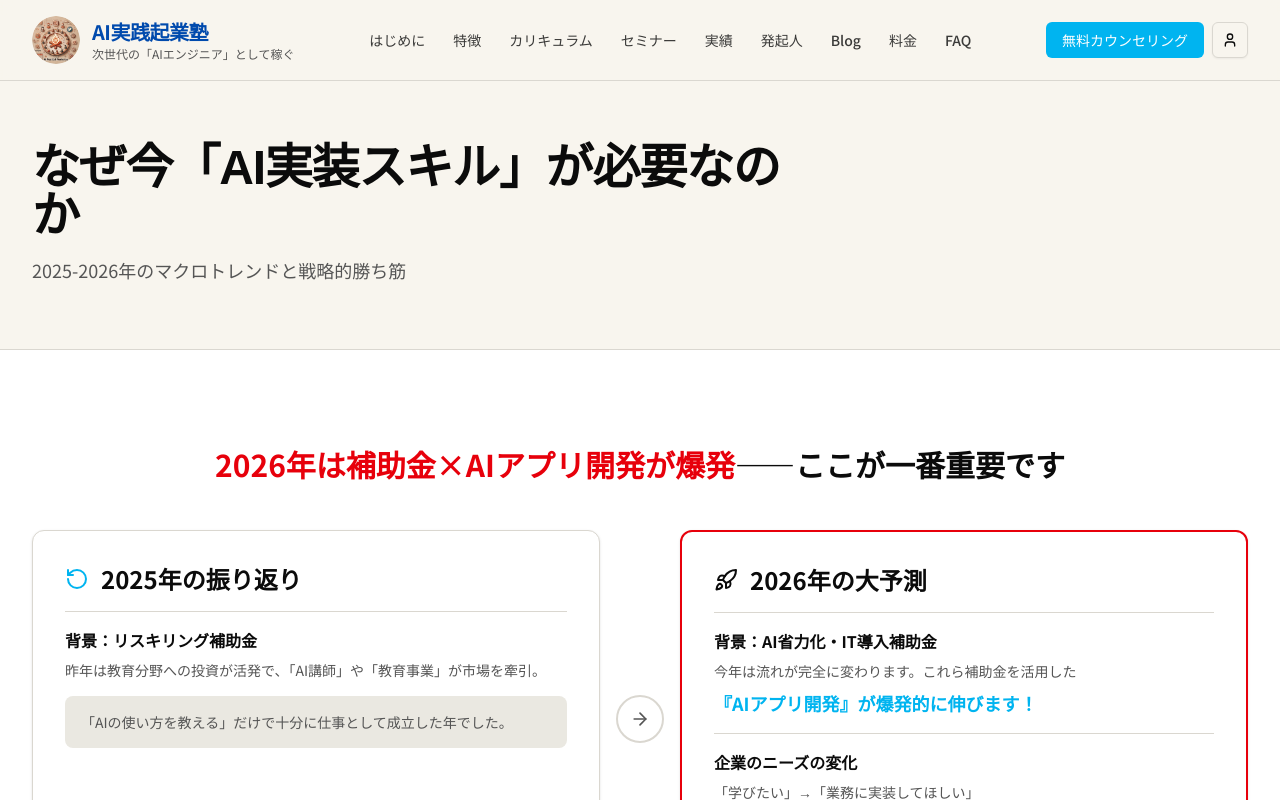
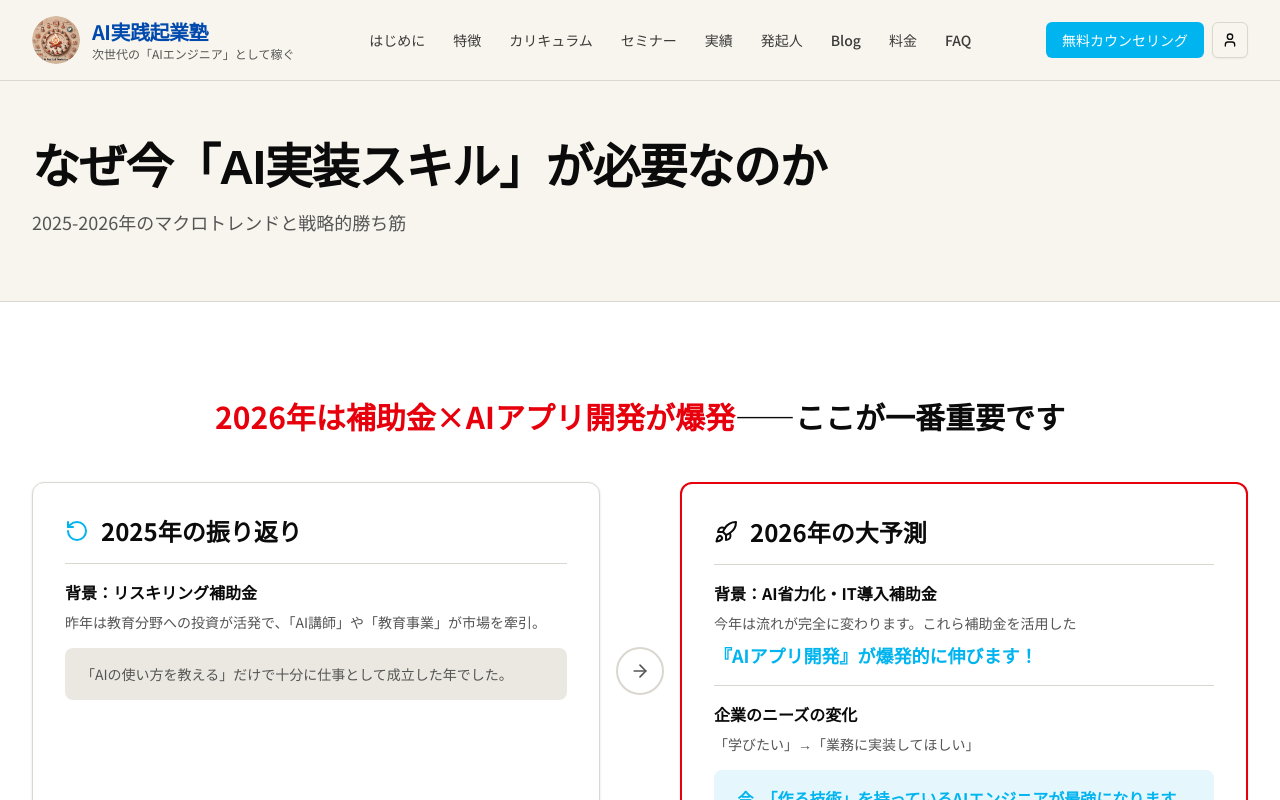
Before and after one commit to KANIKANIMAN1234/AI-jissenn-HP, a Next.js app in the folder 05_app/: page /features in a window 1280 px wide. Shown: the top 800 px of the page. Built offline with nearby package versions, Linux system fonts and the light colour scheme.

Commit message:
特徴ページのタイトルを1行表示に修正
Made-with: Cursor

```diff
--- a/05_app/app/features/page.tsx
+++ b/05_app/app/features/page.tsx
@@ -59,7 +59,7 @@ export default function FeaturesPage() {
         <section className="py-10 lg:py-16 bg-background">
           <div className="max-w-7xl mx-auto px-6 lg:px-8">
             <div className="max-w-3xl">
-              <h1 className="text-3xl sm:text-4xl lg:text-5xl font-serif font-bold text-foreground tracking-tight">
+              <h1 className="text-3xl sm:text-4xl lg:text-5xl font-serif font-bold text-foreground tracking-tight whitespace-nowrap">
                 なぜ今「AI実装スキル」が必要なのか
               </h1>
               <p className="mt-4 text-base sm:text-lg text-muted-foreground leading-relaxed">
```
